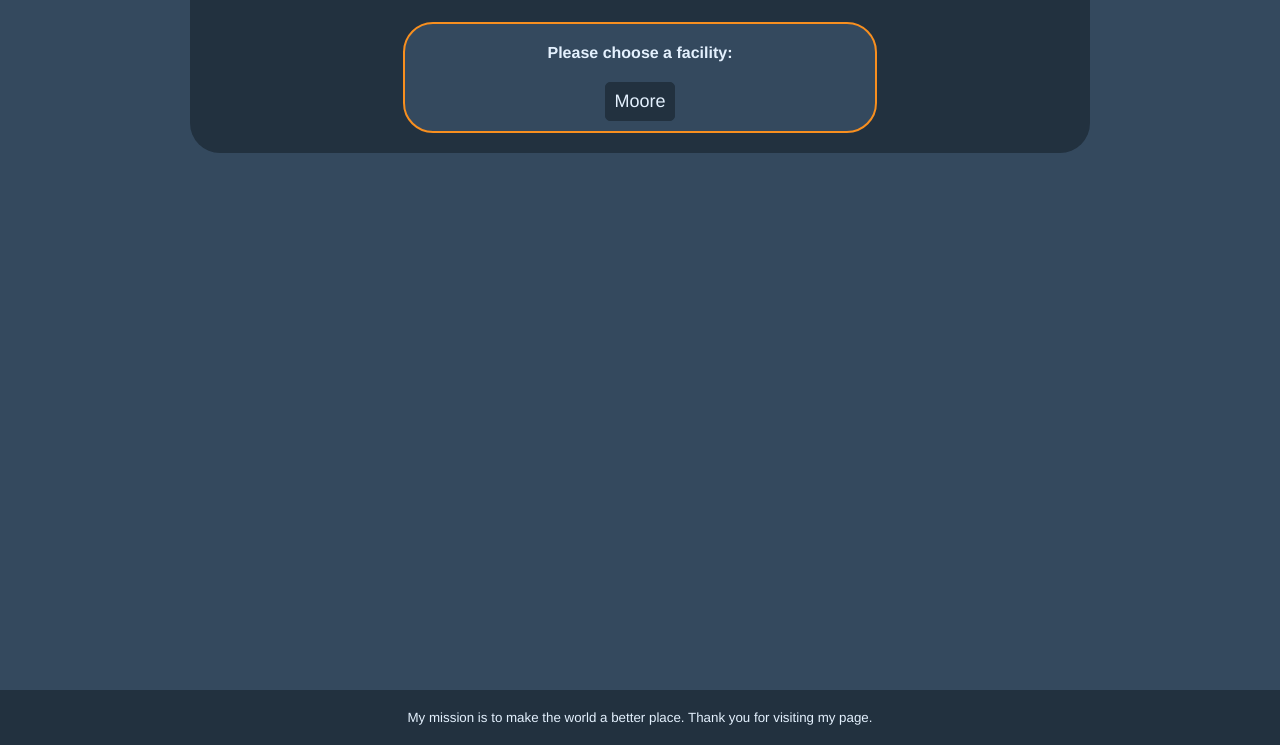
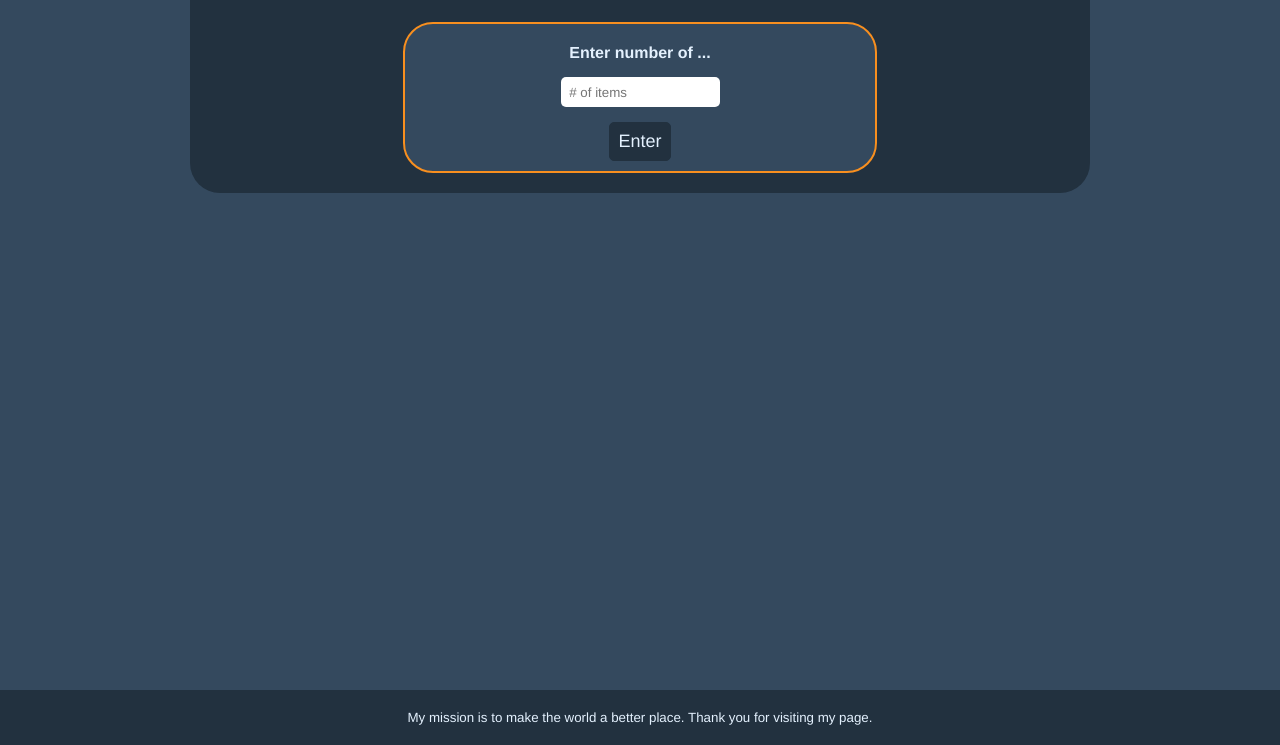
Before and after one commit to Windowsnipz/Inventory, a plain HTML site: page index.html in a window 1280 px wide. Both pictures are taken after a click on the button "Moore". Shown: the part 190-935 px from the top of the page. Drawn offline with Linux system fonts and the light colour scheme.

Commit message:
progress, but many buttons appear

```diff
--- a/script.js
+++ b/script.js
@@ -27,10 +27,16 @@ const stock = {
 };
 
 
-// const promptText = document.getElementById('prompt-text');
-// const mooreBtn = document.getElementById('moore-btn');
+const promptText = document.getElementById('prompt-text');
+const mooreBtn = document.getElementById('moore-btn');
+let numInput = '<input id="number" type="number" placeholder=" # of items" autocomplete="off">';
 
-
+mooreBtn.addEventListener('click', () => {
+    promptText.textContent = `Enter number of ...`;
+    promptText.insertAdjacentHTML('afterend', numInput);
+    mooreBtn.textContent = 'Enter';
+    mooreBtn.id = 'btn';
+});
 
 function createOrder(facility, orderType) {
     const idealStock = JSON.parse(JSON.stringify(stock[facility][orderType])); // 1. Deep Copy the Relevant Stock Data
--- a/styles.css
+++ b/styles.css
@@ -116,6 +116,14 @@ main {
     padding: 10px 0;
 }
 
+#number {
+    border-radius: 5px;
+    border: none;
+    height: 20px;
+    padding: 5px;
+    margin: 5px 0;
+}
+
 .facility-btn {
     display: block;
     margin: auto;
```
Also changed, not shown: index.html (+1 -1 lines).
